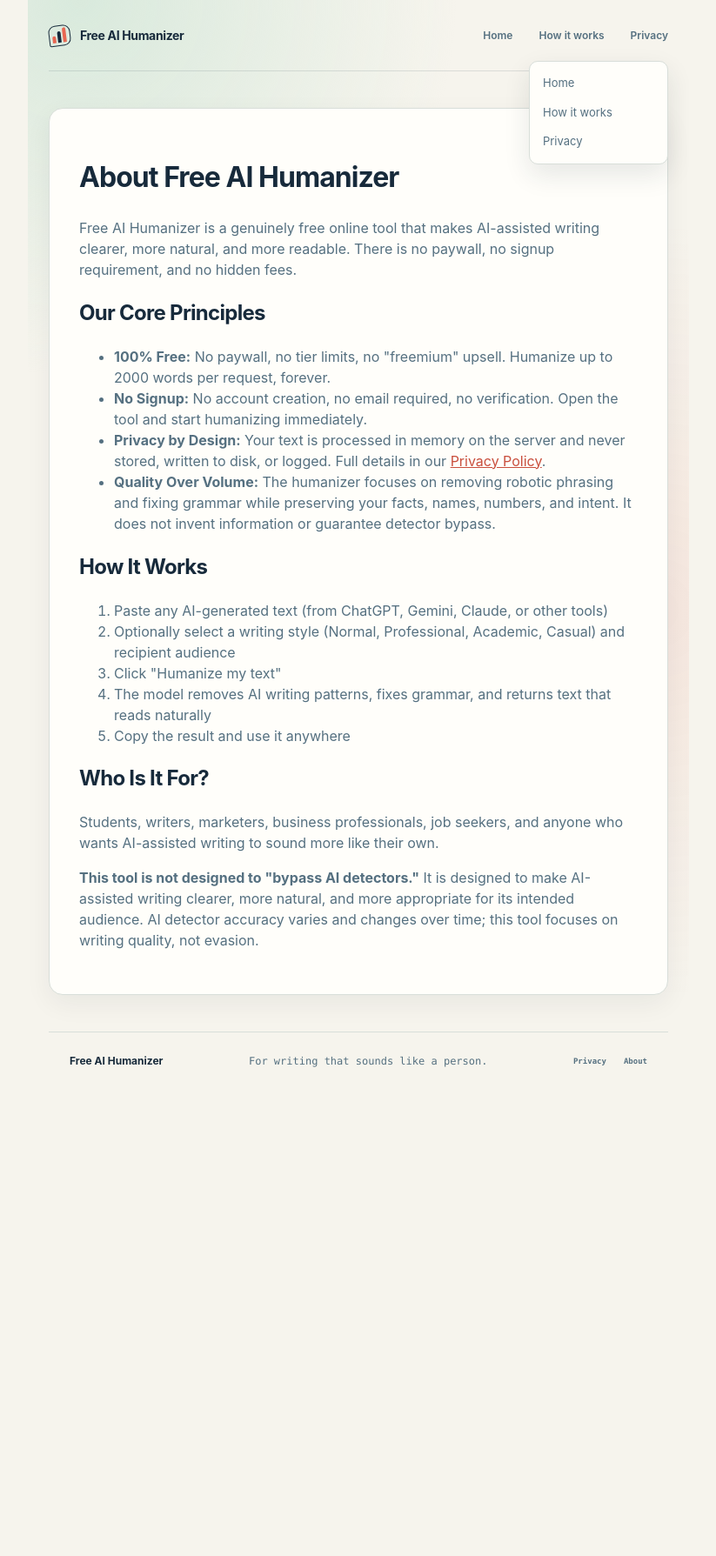
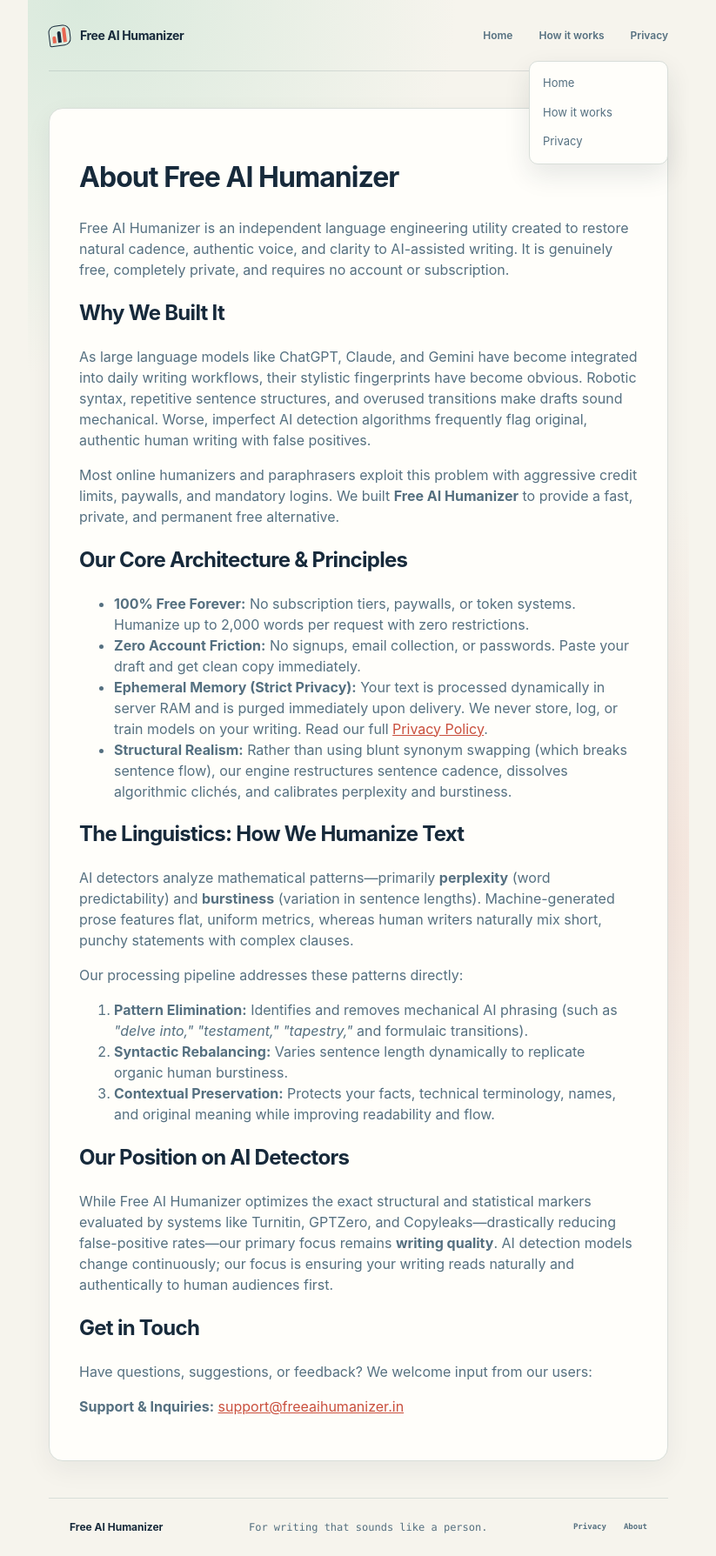
Before and after one commit to nadafameer0501/ai-humanizer-v3, a Flask app: page /about in a window 1280 px wide. Shown: the whole page at 87% size, without its empty margins (228-1051 px from the left). Before the commit the page ends 1227 px from the top, so only its background shows below. Run offline with Flask 3, Linux system fonts and the light colour scheme.

Commit message:
New version of About section
Grabbed through Gemini 3.8 Flash

```diff
--- a/app/templates/about.html
+++ b/app/templates/about.html
@@ -3,25 +3,56 @@
 <head>
   <meta charset="UTF-8" />
   <meta name="viewport" content="width=device-width, initial-scale=1.0" />
-  <title>About Free AI Humanizer</title>
-  <meta name="description" content="Learn about Free AI Humanizer - a genuinely free, private, no-signup AI text humanizer." />
+  <title>About Us | Free AI Humanizer - Private & Truly Free</title>
+  <meta name="description" content="Learn about Free AI Humanizer: our mission for private, accessible writing refinement, our zero-data retention policy, and how we eliminate robotic AI patterns." />
   <meta name="robots" content="index, follow" />
   <link rel="canonical" href="{{ site_url }}/about" />
   <link rel="icon" type="image/png" href="{{ url_for('static', filename='favicon.png') }}" />
   <link rel="stylesheet" href="{{ url_for('static', filename='css/main.css') }}" />
+
+  <!-- Open Graph / Social -->
+  <meta property="og:type" content="website" />
+  <meta property="og:title" content="About Free AI Humanizer - Free, Private Writing Utility" />
+  <meta property="og:description" content="A completely free, no-signup tool engineered to eliminate robotic patterns and restore natural human rhythm to drafts." />
+  <meta property="og:url" content="{{ site_url }}/about" />
+
+  <!-- E-E-A-T AboutPage Schema -->
+  <script type="application/ld+json">
+  {
+    "@context": "https://schema.org",
+    "@type": "AboutPage",
+    "name": "About Free AI Humanizer",
+    "url": "{{ site_url }}/about",
+    "description": "Learn about Free AI Humanizer, our zero-data retention architecture, and our computational approach to natural human writing.",
+    "mainEntity": {
+      "@type": "SoftwareApplication",
+      "name": "Free AI Humanizer",
+      "url": "{{ site_url }}",
+      "applicationCategory": "UtilitiesApplication",
+      "operatingSystem": "All",
+      "offers": {
+        "@type": "Offer",
+        "price": "0",
+        "priceCurrency": "USD"
+      }
+    }
+  }
+  </script>
 </head>
 <body>
   <a href="#main-content" class="skip-link">Skip to main content</a>
   <div class="site-shell" id="top">
     <div class="container">
       <header class="site-header">
-        <a class="brand" href="#top" aria-label="Free AI Humanizer home">
+        <!-- Fixed: Links back to Homepage -->
+        <a class="brand" href="/" aria-label="Free AI Humanizer home">
           <span class="logo-mark" aria-hidden="true"><span></span><span></span><span></span></span>
           <span>Free AI Humanizer</span>
         </a>
+        <!-- Fixed: Root-relative paths for subpage navigation -->
         <nav class="desktop-nav" aria-label="Main navigation">
           <a href="/">Home</a>
-          <a href="#how-it-works">How it works</a>
+          <a href="/#how-it-works">How it works</a>
           <a href="/privacy">Privacy</a>
         </nav>
         <button class="mobile-menu-button" id="mobileMenuButton" type="button" aria-label="Toggle navigation" aria-expanded="false">
@@ -29,7 +60,7 @@
         </button>
         <div class="mobile-menu" id="mobileMenu" hidden>
           <a href="/">Home</a>
-          <a href="#how-it-works">How it works</a>
+          <a href="/#how-it-works">How it works</a>
           <a href="/privacy">Privacy</a>
         </div>
       </header>
@@ -38,36 +69,45 @@
         <div class="main-card">
           <h1>About Free AI Humanizer</h1>
 
-          <p>Free AI Humanizer is a genuinely free online tool that makes AI-assisted writing clearer, more natural, and more readable. There is no paywall, no signup requirement, and no hidden fees.</p>
+          <p class="lead">Free AI Humanizer is an independent language engineering utility created to restore natural cadence, authentic voice, and clarity to AI-assisted writing. It is genuinely free, completely private, and requires no account or subscription.</p>
 
-          <h2>Our Core Principles</h2>
+          <h2>Why We Built It</h2>
+          <p>As large language models like ChatGPT, Claude, and Gemini have become integrated into daily writing workflows, their stylistic fingerprints have become obvious. Robotic syntax, repetitive sentence structures, and overused transitions make drafts sound mechanical. Worse, imperfect AI detection algorithms frequently flag original, authentic human writing with false positives.</p>
+          <p>Most online humanizers and paraphrasers exploit this problem with aggressive credit limits, paywalls, and mandatory logins. We built <strong>Free AI Humanizer</strong> to provide a fast, private, and permanent free alternative.</p>
+
+          <h2>Our Core Architecture & Principles</h2>
           <ul>
-            <li><strong>100% Free:</strong> No paywall, no tier limits, no "freemium" upsell. Humanize up to 2000 words per request, forever.</li>
-            <li><strong>No Signup:</strong> No account creation, no email required, no verification. Open the tool and start humanizing immediately.</li>
-            <li><strong>Privacy by Design:</strong> Your text is processed in memory on the server and never stored, written to disk, or logged. Full details in our <a href="/privacy">Privacy Policy</a>.</li>
-            <li><strong>Quality Over Volume:</strong> The humanizer focuses on removing robotic phrasing and fixing grammar while preserving your facts, names, numbers, and intent. It does not invent information or guarantee detector bypass.</li>
+            <li><strong>100% Free Forever:</strong> No subscription tiers, paywalls, or token systems. Humanize up to 2,000 words per request with zero restrictions.</li>
+            <li><strong>Zero Account Friction:</strong> No signups, email collection, or passwords. Paste your draft and get clean copy immediately.</li>
+            <li><strong>Ephemeral Memory (Strict Privacy):</strong> Your text is processed dynamically in server RAM and is purged immediately upon delivery. We never store, log, or train models on your writing. Read our full <a href="/privacy">Privacy Policy</a>.</li>
+            <li><strong>Structural Realism:</strong> Rather than using blunt synonym swapping (which breaks sentence flow), our engine restructures sentence cadence, dissolves algorithmic clichés, and calibrates perplexity and burstiness.</li>
           </ul>
 
-          <h2>How It Works</h2>
+          <h2>The Linguistics: How We Humanize Text</h2>
+          <p>AI detectors analyze mathematical patterns—primarily <strong>perplexity</strong> (word predictability) and <strong>burstiness</strong> (variation in sentence lengths). Machine-generated prose features flat, uniform metrics, whereas human writers naturally mix short, punchy statements with complex clauses.</p>
+          <p>Our processing pipeline addresses these patterns directly:</p>
           <ol>
-            <li>Paste any AI-generated text (from ChatGPT, Gemini, Claude, or other tools)</li>
-            <li>Optionally select a writing style (Normal, Professional, Academic, Casual) and recipient audience</li>
-            <li>Click "Humanize my text"</li>
-            <li>The model removes AI writing patterns, fixes grammar, and returns text that reads naturally</li>
-            <li>Copy the result and use it anywhere</li>
+            <li><strong>Pattern Elimination:</strong> Identifies and removes mechanical AI phrasing (such as <em>"delve into," "testament," "tapestry,"</em> and formulaic transitions).</li>
+            <li><strong>Syntactic Rebalancing:</strong> Varies sentence length dynamically to replicate organic human burstiness.</li>
+            <li><strong>Contextual Preservation:</strong> Protects your facts, technical terminology, names, and original meaning while improving readability and flow.</li>
           </ol>
 
-          <h2>Who Is It For?</h2>
-          <p>Students, writers, marketers, business professionals, job seekers, and anyone who wants AI-assisted writing to sound more like their own.</p>
+          <h2>Our Position on AI Detectors</h2>
+          <p>While Free AI Humanizer optimizes the exact structural and statistical markers evaluated by systems like Turnitin, GPTZero, and Copyleaks—drastically reducing false-positive rates—our primary focus remains <strong>writing quality</strong>. AI detection models change continuously; our focus is ensuring your writing reads naturally and authentically to human audiences first.</p>
 
-          <p><strong>This tool is not designed to "bypass AI detectors."</strong> It is designed to make AI-assisted writing clearer, more natural, and more appropriate for its intended audience. AI detector accuracy varies and changes over time; this tool focuses on writing quality, not evasion.</p>
+          <h2>Get in Touch</h2>
+          <p>Have questions, suggestions, or feedback? We welcome input from our users:</p>
+          <p><strong>Support & Inquiries:</strong> <a href="mailto:support@freeaihumanizer.in">support@freeaihumanizer.in</a></p>
         </div>
       </main>
 
       <footer class="site-footer">
         <strong>Free AI Humanizer</strong>
         <span>For writing that sounds like a person.</span>
-        <nav aria-label="Footer navigation"><a href="/privacy">Privacy</a><a href="/about">About</a></nav>
+        <nav aria-label="Footer navigation">
+          <a href="/privacy">Privacy</a>
+          <a href="/about">About</a>
+        </nav>
       </footer>
     </div>
   </div>
```
